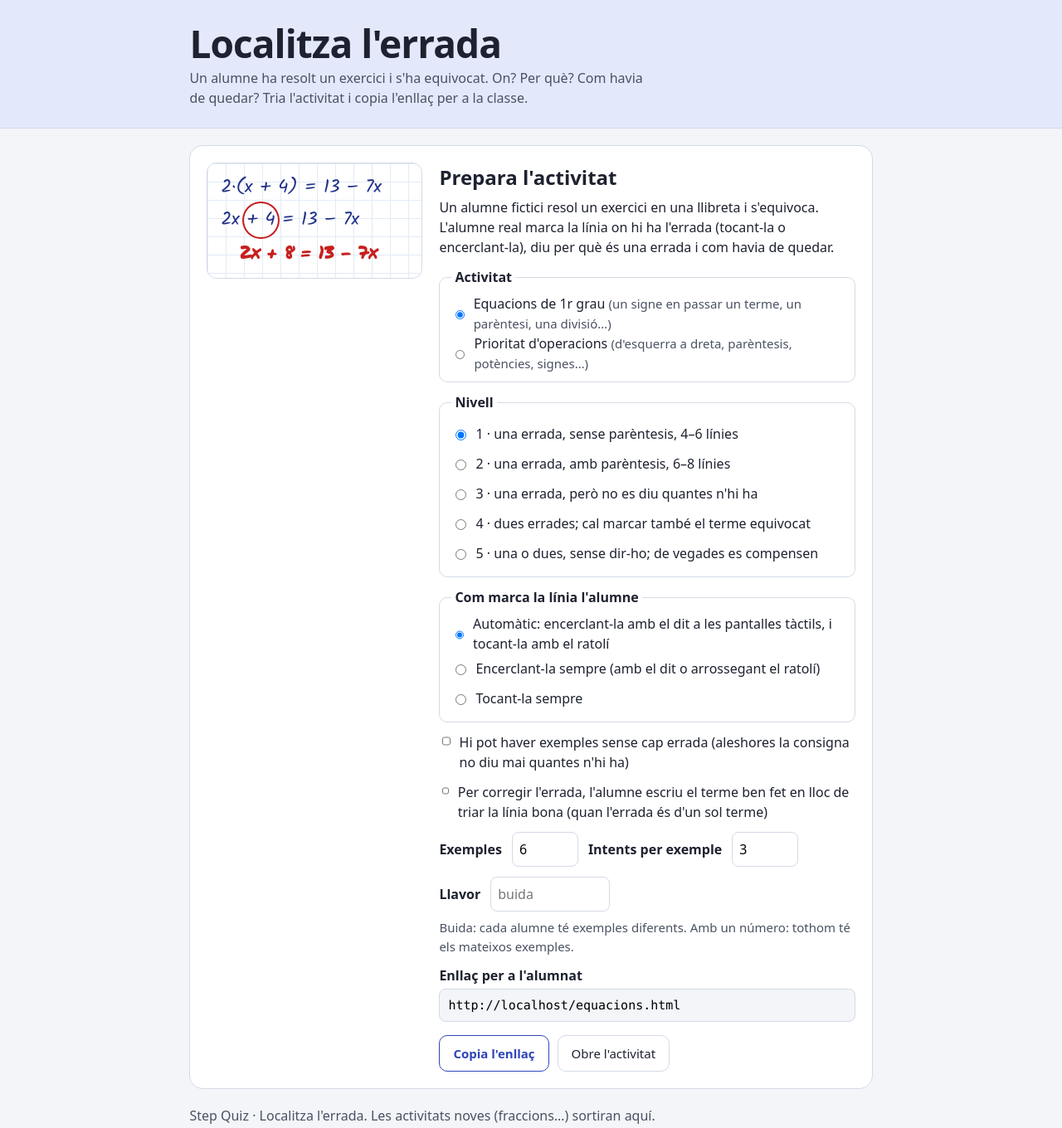
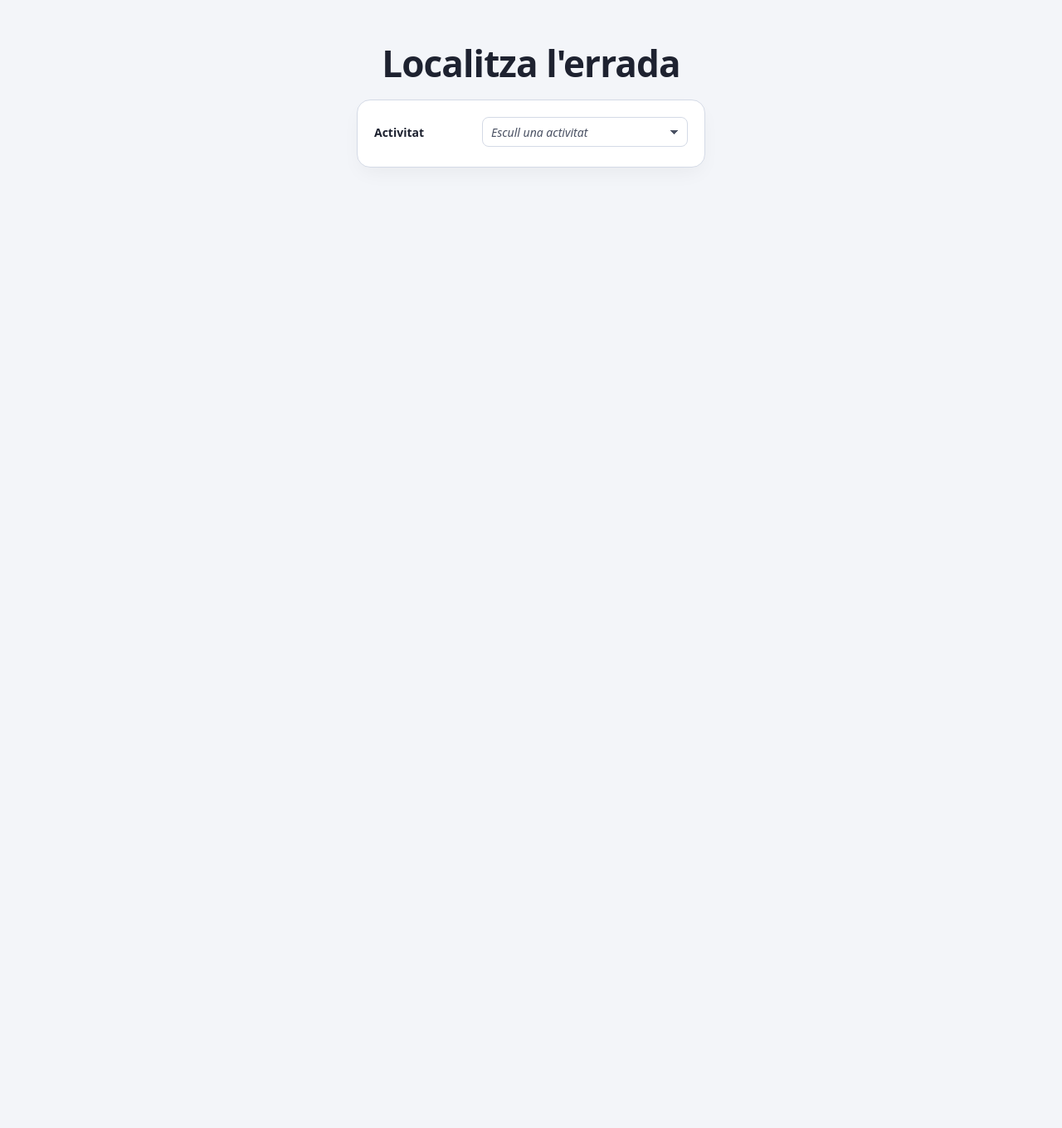
Before and after one commit to step-quiz/errades, a website with bundled scripts: page index.html in a window 1280 px wide. Shown: the whole page at 83% size. After the commit the page ends 800 px from the top, so only its background shows below. Built offline with nearby package versions, Linux system fonts and the light colour scheme.

```diff
--- a/css/index.css
+++ b/css/index.css
@@ -2,146 +2,119 @@
 ============================================================================
 PROJECTE: Localitza l'errada (step-quiz/errades)
 FITXER: css/index.css
-ROL: L'índex: portada, targeta de cada activitat i generador d'enllaços.
+ROL: L'índex: un sol panell estret amb files «etiqueta | selector» i el
+     generador d'enllaços (al mateix estil que l'índex d'operacions).
 DEPENDÈNCIES: css/tokens.css, css/pagina.css.
 ============================================================================
 */
-.portada {
-    background: var(--blau-suau);
-    color: var(--text);
-    border-bottom: 1px solid var(--vora);
-}
-.portada .pagina {
-    padding-top: 28px;
-    padding-bottom: 24px;
-}
-.portada h1 {
-    margin: 0 0 6px;
-    font-size: clamp(32px, 5vw, 46px);
-    line-height: 1.05;
+.titol {
+    margin: 4vh 0 20px;
+    text-align: center;
+    font-size: clamp(32px, 6vw, 44px);
+    line-height: 1.1;
     letter-spacing: -0.02em;
 }
-.portada p {
-    margin: 0;
-    max-width: 62ch;
-    color: var(--text-suau);
-}
-.activitat {
-    display: grid;
-    grid-template-columns: minmax(0, 260px) minmax(0, 1fr);
-    gap: 20px;
+.panell {
+    max-width: 420px;
+    margin: 0 auto;
     background: var(--paper);
     border: 1px solid var(--vora);
     border-radius: 16px;
-    padding: 20px;
+    padding: 16px 20px 20px;
+    box-shadow: 0 10px 25px -5px rgba(0, 0, 0, 0.05);
 }
-.mostra {
+#act-params:not([hidden]) {
+    animation: surt 0.3s ease-out;
+}
+@keyframes surt {
+    from {
+        opacity: 0;
+    }
+    to {
+        opacity: 1;
+    }
+}
+@media (prefers-reduced-motion: reduce) {
+    #act-params:not([hidden]) {
+        animation: none;
+    }
+}
+.fila-sel {
     display: grid;
-    align-content: center;
+    grid-template-columns: 120px minmax(0, 1fr);
+    align-items: center;
     gap: 10px;
-    padding: 16px;
-    border-radius: 12px;
-    background-color: var(--paper);
-    background-image: linear-gradient(var(--quadricula) 1px, transparent 1px),
-        linear-gradient(90deg, var(--quadricula) 1px, transparent 1px);
-    background-size: 22px 22px;
-    border: 1px solid var(--vora);
-    color: var(--tinta);
-    font: 22px/1.3 var(--lletra-alumne);
+    padding: 4px 0;
 }
-.mostra .m2 .cercle {
-    outline: 2px solid var(--errada);
-    outline-offset: 3px;
-    border-radius: 50%;
+.fila-sel.separada {
+    border-top: 1px solid var(--vora);
+    margin-top: 8px;
+    padding-top: 12px;
 }
-.mostra .m3 {
-    font-family: var(--lletra-correccio);
-    color: var(--errada);
-    padding-left: 1em;
-}
-.cos h2 {
-    margin: 0 0 6px;
-    font-size: 24px;
-}
-.cos p {
-    margin: 0 0 12px;
-}
-.opcions fieldset {
-    border: 1px solid var(--vora);
-    border-radius: 10px;
-    padding: 8px 14px 10px;
-    margin: 0 0 12px;
-}
-.opcions legend {
-    font-weight: 700;
-    padding: 0 4px;
-}
-.opcions fieldset label {
-    display: flex;
-    gap: 8px;
-    align-items: center;
-    min-height: 36px;
-}
-.casella {
-    display: flex;
-    gap: 8px;
-    align-items: flex-start;
-    margin: 0 0 12px;
-}
-.casella input {
-    margin-top: 4px;
-}
-.fila {
-    display: flex;
-    flex-wrap: wrap;
-    gap: 8px 12px;
-    align-items: center;
-    margin-bottom: 12px;
-}
-.fila label,
-.lbl {
+.fila-sel label {
+    font-size: 14px;
     font-weight: 700;
 }
-.fila input {
-    width: 5em;
+.fila-sel select {
+    appearance: none;
+    width: 100%;
+    min-height: 36px;
+    padding: 0 28px 0 10px;
     font: inherit;
-    font-size: 16px;
-    padding: 8px;
+    font-size: 14px;
+    color: var(--text);
+    background-color: var(--paper);
+    background-image: linear-gradient(45deg, transparent 50%, var(--text-suau) 50%),
+        linear-gradient(135deg, var(--text-suau) 50%, transparent 50%);
+    background-position: calc(100% - 15px) 50%, calc(100% - 10px) 50%;
+    background-size: 5px 5px, 5px 5px;
+    background-repeat: no-repeat;
     border: 1.5px solid var(--vora);
     border-radius: 8px;
+    cursor: pointer;
+    text-overflow: ellipsis;
+}
+.fila-sel select:hover {
+    background-color: var(--hover-fons);
+    border-color: var(--hover-vora);
+    box-shadow: inset 0 0 0 1.5px var(--hover-vora);
+}
+.fila-sel select:invalid,
+.fila-sel select:has(option[value=''][disabled]:checked) {
+    color: var(--text-suau);
+    font-style: italic;
+}
+.bloc-enllac {
+    margin-top: 16px;
+}
+.lbl {
+    display: block;
+    font-size: 12px;
+    font-weight: 700;
+    color: var(--text-suau);
+    text-transform: uppercase;
 }
 .enllac {
     display: block;
     width: 100%;
     margin-top: 4px;
-    font: 15px ui-monospace, Menlo, Consolas, monospace;
+    font: 12px ui-monospace, Menlo, Consolas, monospace;
     padding: 10px;
     border: 1.5px solid var(--vora);
     border-radius: 8px;
     background: var(--fons);
-    overflow-wrap: anywhere;
+    color: var(--text);
+}
+.bloc-enllac .acc {
+    margin-top: 12px;
+}
+.bloc-enllac .acc .b {
+    flex: 1;
 }
 .avis {
-    align-self: center;
+    min-height: 1.5em;
+    margin-top: 6px;
+    text-align: center;
+    font-weight: 700;
     color: var(--text-suau);
 }
-.peu {
-    color: var(--text-suau);
-    margin-top: 20px;
-}
-@media (max-width: 680px) {
-    .activitat {
-        grid-template-columns: minmax(0, 1fr);
-    }
-}
-.opcions .desc,
-.fila .desc {
-    color: var(--text-suau);
-    font-size: 15px;
-}
-.fila input.llarg {
-    width: 9em;
-}
-.mostra[hidden] {
-    display: none;
-}
--- a/index.html
+++ b/index.html
@@ -10,73 +10,75 @@
     <link rel="stylesheet" href="css/index.css">
 </head>
 <body>
-    <header class="portada">
-        <div class="pagina">
-            <h1>Localitza l'errada</h1>
-            <p>Un alumne ha resolt un exercici i s'ha equivocat. On? Per què? Com havia de quedar? Tria l'activitat i copia l'enllaç per a la classe.</p>
-        </div>
-    </header>
     <main class="pagina">
-        <section class="activitat" aria-labelledby="t-act">
-            <div class="mostres" aria-hidden="true">
-                <div class="mostra" data-act="equacions">
-                    <span class="m1">2·(x + 4) = 13 − 7x</span>
-                    <span class="m2">2x <span class="cercle">+ 4</span> = 13 − 7x</span>
-                    <span class="m3">2x + 8 = 13 − 7x</span>
+        <h1 class="titol">Localitza l'errada</h1>
+        <form class="panell" id="form-act" aria-label="Prepara l'activitat">
+            <div class="fila-sel">
+                <label for="act-activitat">Activitat</label>
+                <select id="act-activitat" name="activitat">
+                    <option value="" selected disabled>Escull una activitat</option>
+                    <option value="equacions">Equacions de 1r grau</option>
+                    <option value="prioritat">Prioritat d'operacions</option>
+                </select>
+            </div>
+            <div id="act-params" hidden>
+                <div class="fila-sel">
+                    <label for="act-nivell">Nivell</label>
+                    <select id="act-nivell" name="nivell"></select>
                 </div>
-                <div class="mostra" data-act="prioritat" hidden>
-                    <span class="m1">6 + 5 · 2</span>
-                    <span class="m2">= <span class="cercle">11 · 2</span></span>
-                    <span class="m3">= 6 + 10</span>
+                <div class="fila-sel">
+                    <label for="act-total">Exemples</label>
+                    <select id="act-total" name="totaloperations">
+                        <option>1</option><option>2</option><option>3</option><option>4</option><option>5</option>
+                        <option selected>6</option><option>7</option><option>8</option><option>9</option><option>10</option>
+                    </select>
                 </div>
-            </div>
-            <div class="cos">
-                <h2 id="t-act">Prepara l'activitat</h2>
-                <p>Un alumne fictici resol un exercici en una llibreta i s'equivoca. L'alumne real marca la línia on hi ha l'errada (tocant-la o encerclant-la), diu per què és una errada i com havia de quedar.</p>
-                <form class="opcions" id="form-act">
-                    <fieldset>
-                        <legend>Activitat</legend>
-                        <label><input type="radio" name="activitat" value="equacions" checked> <span>Equacions de 1r grau <span class="desc">(un signe en passar un terme, un parèntesi, una divisió…)</span></span></label>
-                        <label><input type="radio" name="activitat" value="prioritat"> <span>Prioritat d'operacions <span class="desc">(d'esquerra a dreta, parèntesis, potències, signes…)</span></span></label>
-                    </fieldset>
-                    <fieldset>
-                        <legend>Nivell</legend>
-                        <label><input type="radio" name="nivell" value="1" checked> <span>1 · <span data-niv="1"></span></span></label>
-                        <label><input type="radio" name="nivell" value="2"> <span>2 · <span data-niv="2"></span></span></label>
-                        <label><input type="radio" name="nivell" value="3"> <span>3 · <span data-niv="3"></span></span></label>
-                        <label><input type="radio" name="nivell" value="4"> <span>4 · <span data-niv="4"></span></span></label>
-                        <label><input type="radio" name="nivell" value="5"> <span>5 · <span data-niv="5"></span></span></label>
-                    </fieldset>
-                    <fieldset>
-                        <legend>Com marca la línia l'alumne</legend>
-                        <label><input type="radio" name="encercla" value="auto" checked> <span>Automàtic: encerclant-la amb el dit a les pantalles tàctils, i tocant-la amb el ratolí</span></label>
-                        <label><input type="radio" name="encercla" value="1"> <span>Encerclant-la sempre (amb el dit o arrossegant el ratolí)</span></label>
-                        <label><input type="radio" name="encercla" value="0"> <span>Tocant-la sempre</span></label>
-                    </fieldset>
-                    <label class="casella"><input type="checkbox" name="noerrors" value="1"> Hi pot haver exemples sense cap errada (aleshores la consigna no diu mai quantes n'hi ha)</label>
-                    <label class="casella"><input type="checkbox" name="escriu" value="1"> Per corregir l'errada, l'alumne escriu el terme ben fet en lloc de triar la línia bona (quan l'errada és d'un sol terme)</label>
-                    <div class="fila">
-                        <label for="act-total">Exemples</label>
-                        <input id="act-total" name="totaloperations" type="number" min="1" max="20" value="6" inputmode="numeric">
-                        <label for="act-intents">Intents per exemple</label>
-                        <input id="act-intents" name="maxintents" type="number" min="1" max="5" value="3" inputmode="numeric">
-                    </div>
-                    <div class="fila">
-                        <label for="act-llavor">Llavor</label>
-                        <input id="act-llavor" class="llarg" name="llavor" type="number" min="0" max="4294967295" placeholder="buida" inputmode="numeric">
-                        <span class="desc">Buida: cada alumne té exemples diferents. Amb un número: tothom té els mateixos exemples.</span>
-                    </div>
+                <div class="fila-sel">
+                    <label for="act-intents">Intents</label>
+                    <select id="act-intents" name="maxintents">
+                        <option>1</option><option>2</option><option selected>3</option><option>4</option><option>5</option>
+                    </select>
+                </div>
+                <div class="fila-sel">
+                    <label for="act-reparteix">Repartiment</label>
+                    <select id="act-reparteix" name="reparteix" title="Amb «Iguals per a tothom», tota la classe té els mateixos exemples.">
+                        <option value="" selected>Diferents per a cada alumne</option>
+                        <option value="1">Iguals per a tothom</option>
+                    </select>
+                </div>
+                <div class="fila-sel separada">
+                    <label for="act-encercla">Marcar la línia</label>
+                    <select id="act-encercla" name="encercla" title="Automàtic: encerclant amb el dit a les pantalles tàctils i tocant amb el ratolí.">
+                        <option value="auto" selected>Automàtic</option>
+                        <option value="1">Encerclant</option>
+                        <option value="0">Tocant</option>
+                    </select>
+                </div>
+                <div class="fila-sel">
+                    <label for="act-noerrors">Sense errada</label>
+                    <select id="act-noerrors" name="noerrors" title="Si hi pot haver exemples sense cap errada, la consigna no diu mai quantes n'hi ha.">
+                        <option value="0" selected>No n'hi ha mai</option>
+                        <option value="1">Hi pot haver exemples</option>
+                    </select>
+                </div>
+                <div class="fila-sel">
+                    <label for="act-escriu">Correcció</label>
+                    <select id="act-escriu" name="escriu" title="Escriure el terme només val quan l'errada és d'un sol terme.">
+                        <option value="0" selected>Triar la línia</option>
+                        <option value="1">Escriure el terme</option>
+                    </select>
+                </div>
+                <div class="bloc-enllac">
                     <label for="act-enllac" class="lbl">Enllaç per a l'alumnat</label>
                     <input id="act-enllac" class="enllac" type="text" readonly>
                     <div class="acc">
-                        <button type="button" class="b pri" id="act-copia">Copia l'enllaç</button>
-                        <a class="b" id="act-obre" href="equacions.html">Obre l'activitat</a>
-                        <span id="act-copiat" class="avis" aria-live="polite"></span>
+                        <button type="button" class="b" id="act-copia">Copia</button>
+                        <a class="b pri" id="act-obre" href="equacions.html">Obre</a>
                     </div>
-                </form>
+                    <div id="act-copiat" class="avis" aria-live="polite"></div>
+                </div>
             </div>
-        </section>
-        <p class="peu">Step Quiz · Localitza l'errada. Les activitats noves (fraccions…) sortiran aquí.</p>
+        </form>
     </main>
     <script type="module" src="js/index.js"></script>
 </body>
--- a/js/index.js
+++ b/js/index.js
@@ -3,16 +3,22 @@
  * PROJECTE: Localitza l'errada (step-quiz/errades)
  * FITXER: js/index.js
  * ROL: El generador d'enllaços de l'índex (per al professorat): l'activitat
- *      (equacions o prioritat d'operacions) i tots els paràmetres.
+ *      (equacions o prioritat d'operacions) i tots els paràmetres, en un sol
+ *      panell de desplegables (com l'índex d'operacions).
  * ARQUITECTURA:
  * - enllac(base, valors) i pagina(activitat) són purs (tests/index.test.js).
  * - Paràmetres (els llegeix js/motor/parametres.js): nivell, noerrors, escriu,
  *   encercla (auto = no s'escriu), totaloperations, maxintents, llavor (buida =
  *   no s'escriu). Els valors per defecte no s'escriuen, perquè l'enllaç quedi curt.
- * - Les descripcions dels nivells canvien amb l'activitat.
- * DEPENDÈNCIES: Cap.
+ * - Les etiquetes dels nivells són curtes; només el 2 canvia amb l'activitat.
+ * - Fins que no es tria l'activitat, els paràmetres i l'enllaç són amagats.
+ * - «Repartiment» (selector) substitueix el camp de la llavor: «Iguals per a
+ *   tothom» genera una llavor (llavorNova) i la deixa només a l'enllaç.
+ * DEPENDÈNCIES: js/motor/parametres.js (llavorNova).
  * ============================================================================
  */
+import { llavorNova } from './motor/parametres.js';
+
 export const PER_DEFECTE = { nivell: '1', noerrors: '0', escriu: '0', encercla: 'auto', totaloperations: '6', maxintents: '3', llavor: '' };
 const LIMITS = { nivell: [1, 5], noerrors: [0, 1], escriu: [0, 1], encercla: [0, 1], totaloperations: [1, 20], maxintents: [1, 5], llavor: [0, 4294967295] };
 export const PAGINES = { equacions: 'equacions.html', prioritat: 'prioritat.html' };
@@ -20,18 +26,18 @@ export const pagina = activitat => PAGINES[activitat] || PAGINES.equacions;
 
 export const NIVELLS = {
     equacions: {
-        1: 'una errada, sense parèntesis, 4–6 línies',
-        2: 'una errada, amb parèntesis, 6–8 línies',
-        3: "una errada, però no es diu quantes n'hi ha",
-        4: 'dues errades; cal marcar també el terme equivocat',
-        5: 'una o dues, sense dir-ho; de vegades es compensen',
+        1: 'Una errada, fàcil',
+        2: 'Una errada, amb parèntesis',
+        3: 'Una errada, sense dir-ho',
+        4: 'Dues errades',
+        5: 'Una o dues, sense dir-ho',
     },
     prioritat: {
-        1: 'una errada, sense parèntesis ni potències (+ − · :)',
-        2: 'una errada, amb parèntesis, potències i nombres negatius',
-        3: "una errada, però no es diu quantes n'hi ha",
-        4: 'dues errades; cal marcar també el terme equivocat',
-        5: 'una o dues, sense dir-ho; de vegades es compensen',
+        1: 'Una errada, fàcil',
+        2: 'Una errada, amb parèntesis o potències',
+        3: 'Una errada, sense dir-ho',
+        4: 'Dues errades',
+        5: 'Una o dues, sense dir-ho',
     },
 };
 
@@ -55,15 +61,40 @@ export function enllac(base, valors) {
 
 if (typeof document !== 'undefined') {
     const form = document.getElementById('form-act');
+    const params = document.getElementById('act-params');
     const camp = document.getElementById('act-enllac');
     const obre = document.getElementById('act-obre');
     const avis = document.getElementById('act-copiat');
+    const selNivell = document.getElementById('act-nivell');
+    let activitat = '';
+    let llavor = '';
+    let nivellsDe = '';
+    const omple = act => {
+        if (act === nivellsDe) return;
+        const triat = selNivell.value || '1';
+        selNivell.replaceChildren(
+            ...[1, 2, 3, 4, 5].map(n => {
+                const o = document.createElement('option');
+                o.value = String(n);
+                o.textContent = n + ' · ' + NIVELLS[act][n];
+                return o;
+            })
+        );
+        selNivell.value = triat;
+        nivellsDe = act;
+    };
     const posa = () => {
         const valors = Object.fromEntries(new FormData(form).entries());
-        const act = valors.activitat in PAGINES ? valors.activitat : 'equacions';
-        document.querySelectorAll('[data-niv]').forEach(el => (el.textContent = NIVELLS[act][el.dataset.niv]));
-        document.querySelectorAll('.mostra[data-act]').forEach(el => (el.hidden = el.dataset.act !== act));
-        const url = enllac(new URL(pagina(act), location.href).href, valors);
+        if (!(valors.activitat in PAGINES)) return;
+        activitat = valors.activitat;
+        params.hidden = false;
+        omple(activitat);
+        valors.nivell = selNivell.value;
+        if (valors.reparteix === '1') {
+            if (llavor === '') llavor = String(llavorNova());
+        } else llavor = '';
+        valors.llavor = llavor;
+        const url = enllac(new URL(pagina(activitat), location.href).href, valors);
         camp.value = url;
         obre.href = url;
         avis.textContent = '';
@@ -84,5 +115,4 @@ if (typeof document !== 'undefined') {
             aMa();
         }
     });
-    posa();
 }
```
Also changed, not shown: docs/STATE.md (+14 -0 lines), tests/navegador/prova.mjs (+15 -8 lines), README.md, 1 other file.
